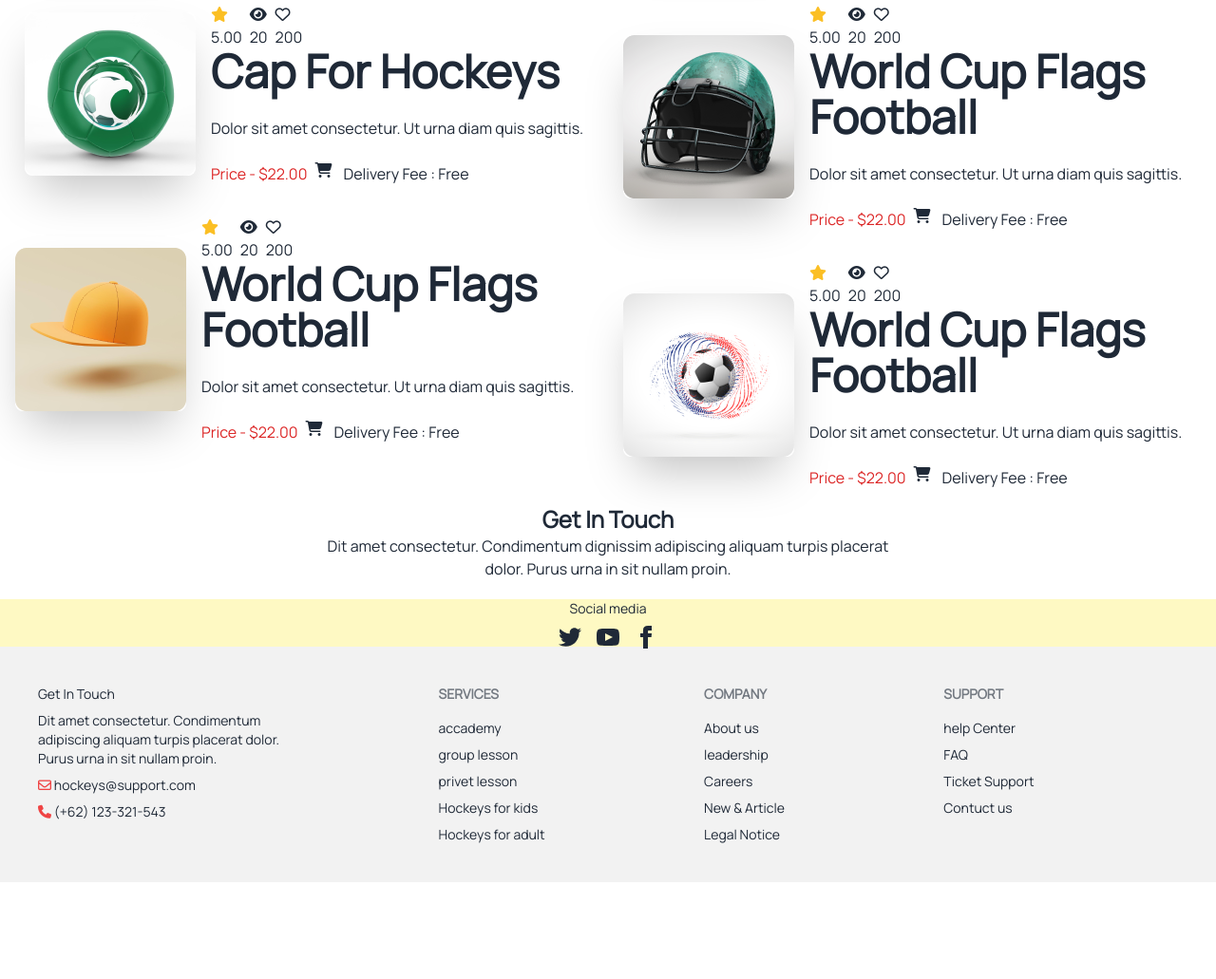
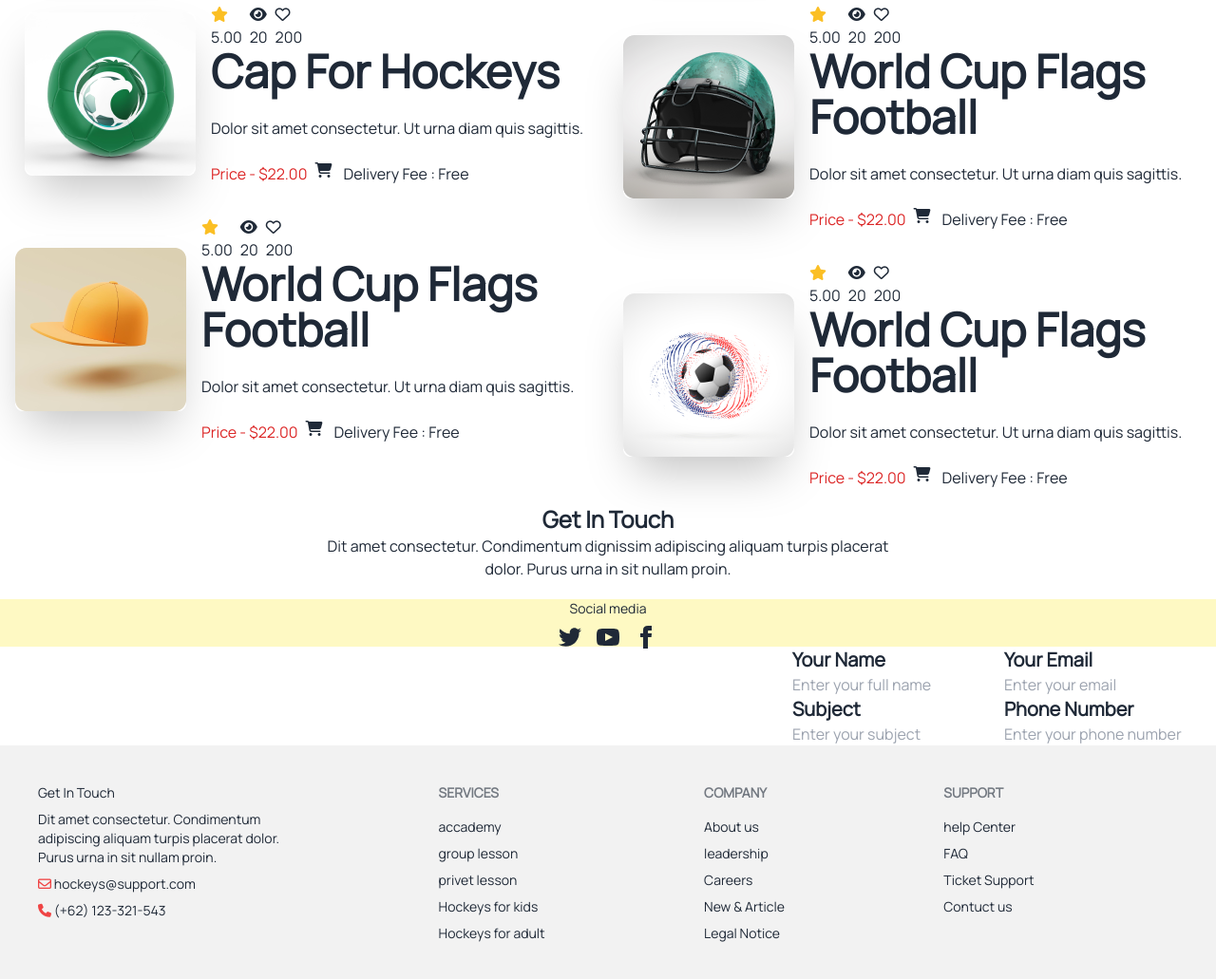
Before and after one commit to 101Bishal/assignment-3, a plain HTML site: page index.html in a window 1280 px wide. Shown: the part 2379-3410 px from the top of the page at 95% size. Before the commit the page ends 3308 px from the top, so only its background shows below. Drawn offline with nearby package versions, Linux system fonts and the light colour scheme.

```diff
--- a/index.html
+++ b/index.html
@@ -317,8 +317,26 @@
                   </div>
                 </nav>
               </footer>
+              <!--Form section-->
+              <form class="flex gap-8 items-end justify-end ">
+                <div>
+                <label class="text-xl font-bold" for="textInpu">Your Name</label> <br>
+                <input type="text" id="textInput" placeholder="Enter your full name"> <br>
+                <label class="text-xl font-bold" for="textInput" >Subject</label> <br>
+                <input type="text" id="textInput" placeholder="Enter your subject">
+                </div>
+                <div>
+                <label class="text-xl font-bold" for="textInput">Your Email</label> <br>
+                <input type="text" id="textInput" placeholder="Enter your email"><br>
+                <label class="text-xl font-bold" for="textInput">Phone Number</label> <br>
+                <input type="text" id="textInput" placeholder="Enter your phone number">
+                </div>
+                <div>
+              </form>
+
 
     </main>
+    <!--footer section-->
         <footer class="footer p-10 bg-base-200 text-base-content">
             <aside>
                 <h1>Get In Touch</h1>
```
